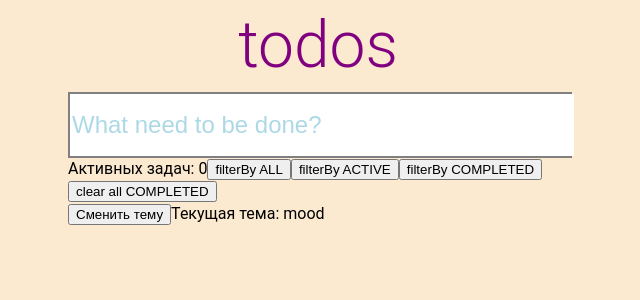
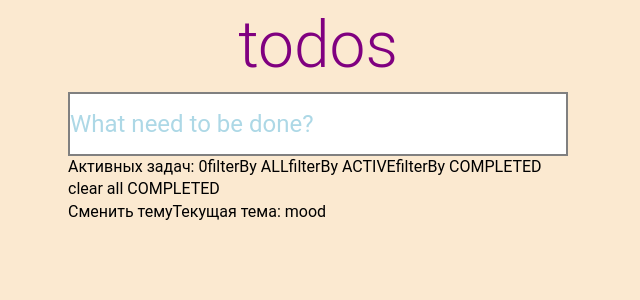
Before and after one commit to end0rfin/todo-react, a React app: page / in a window 1280 px wide. Shown: the top 300 px of the page, without its empty margins (322-962 px from the left). Built offline with nearby package versions, Linux system fonts and the light colour scheme.

Commit message:
feat(styles): add and config postcss, tailwindcss

```diff
--- /dev/null
+++ b/postcss.config.js
@@ -0,0 +1,9 @@
+module.exports = {
+  syntax: "postcss-scss",
+  plugins: {
+    "postcss-import": {},
+    "postcss-advanced-variables": {},
+    tailwindcss: {},
+    autoprefixer: {},
+  },
+};
--- a/src/app.tsx
+++ b/src/app.tsx
@@ -6,6 +6,7 @@ import { TodoInputForm } from "./components/todo-input-form";
 import { TodoList } from "./components/todo-list";
 import { useTheme } from "./hooks/useTheme";
 import { TodoProvider } from "./hooks/useTodoContext";
+import "./assets/styles/index.scss";
 
 export const App = () => {
   const { theme, toggleTheme } = useTheme();
--- a/src/assets/styles/index.scss
+++ b/src/assets/styles/index.scss
@@ -1,5 +1,9 @@
-@import "fonts";
-@import "colors";
+@import "fonts.scss";
+@import "colors.scss";
+
+@tailwind base;
+@tailwind components;
+@tailwind utilities;
 
 html,
 body,
--- a/src/components/todo-input-form/index.tsx
+++ b/src/components/todo-input-form/index.tsx
@@ -24,7 +24,7 @@ export const TodoInputForm = () => {
   return (
     <form className="todo-input-form" onSubmit={onSubmit}>
       <input
-        className="todo-input"
+        className="todo-input text"
         placeholder="What need to be done?"
         value={inputValue}
         onChange={onInputChange}
--- /dev/null
+++ b/tailwind.config.js
@@ -0,0 +1,30 @@
+/** @type {import('tailwindcss').Config} */
+
+import defaultTheme from "tailwindcss/defaultTheme";
+
+module.exports = {
+  content: ["./src/**/*.{js,ts,jsx,tsx}"],
+  theme: {
+    fontFamily: {
+      sans: ["Roboto", ...defaultTheme.fontFamily.sans],
+    },
+    screens: {
+      sm: "640px",
+      // => @media (min-width: 640px) { ... }
+
+      md: "768px",
+      // => @media (min-width: 768px) { ... }
+
+      lg: "1024px",
+      // => @media (min-width: 1024px) { ... }
+
+      xl: "1280px",
+      // => @media (min-width: 1280px) { ... }
+    },
+    container: {
+      center: true,
+    },
+    extend: {},
+  },
+  plugins: [],
+};
--- a/webpack.config.js
+++ b/webpack.config.js
@@ -1,18 +1,18 @@
-const HtmlWebpackPlugin = require('html-webpack-plugin')
+const HtmlWebpackPlugin = require("html-webpack-plugin");
 
 module.exports = {
   mode: "development",
   devServer: {
-        port: 8001
+    port: 8001,
   },
   entry: {
-        index: './src/index.js',
+    index: "./src/index.js",
   },
   module: {
     rules: [
       {
         test: /\.tsx?$/,
-                use: 'ts-loader',
+        use: "ts-loader",
         exclude: /node_modules/,
       },
       {
@@ -20,15 +20,20 @@ module.exports = {
         use: [
           "style-loader",
           "css-loader",
-                    "sass-loader",
+          {
+            loader: "postcss-loader",
+            options: {
+              postcssOptions: {
+                plugins: ["postcss-import"],
+              },
+            },
+          },
         ],
       },
     ],
   },
-    plugins:[
-        new HtmlWebpackPlugin(({template: "./public/index.html"}))
-    ],
+  plugins: [new HtmlWebpackPlugin({ template: "./public/index.html" })],
   resolve: {
-        extensions: ['.tsx', '.ts', '.js'],
-    }
-}
+    extensions: [".tsx", ".ts", ".js"],
+  },
+};
```
Also changed, not shown: package.json (+8 -1 lines), 2 other files (tests, documents, lock files or other folders). Lines whose indentation alone changed are shown as unchanged.
